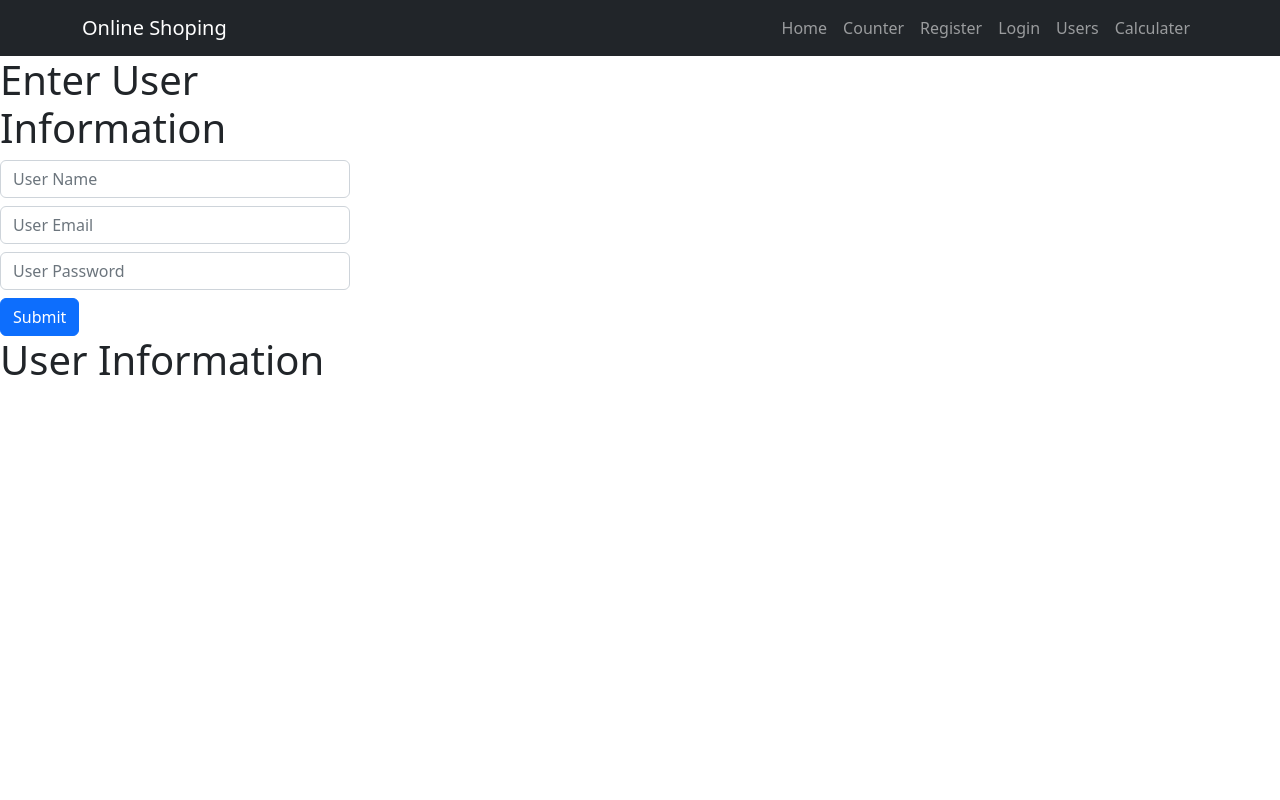
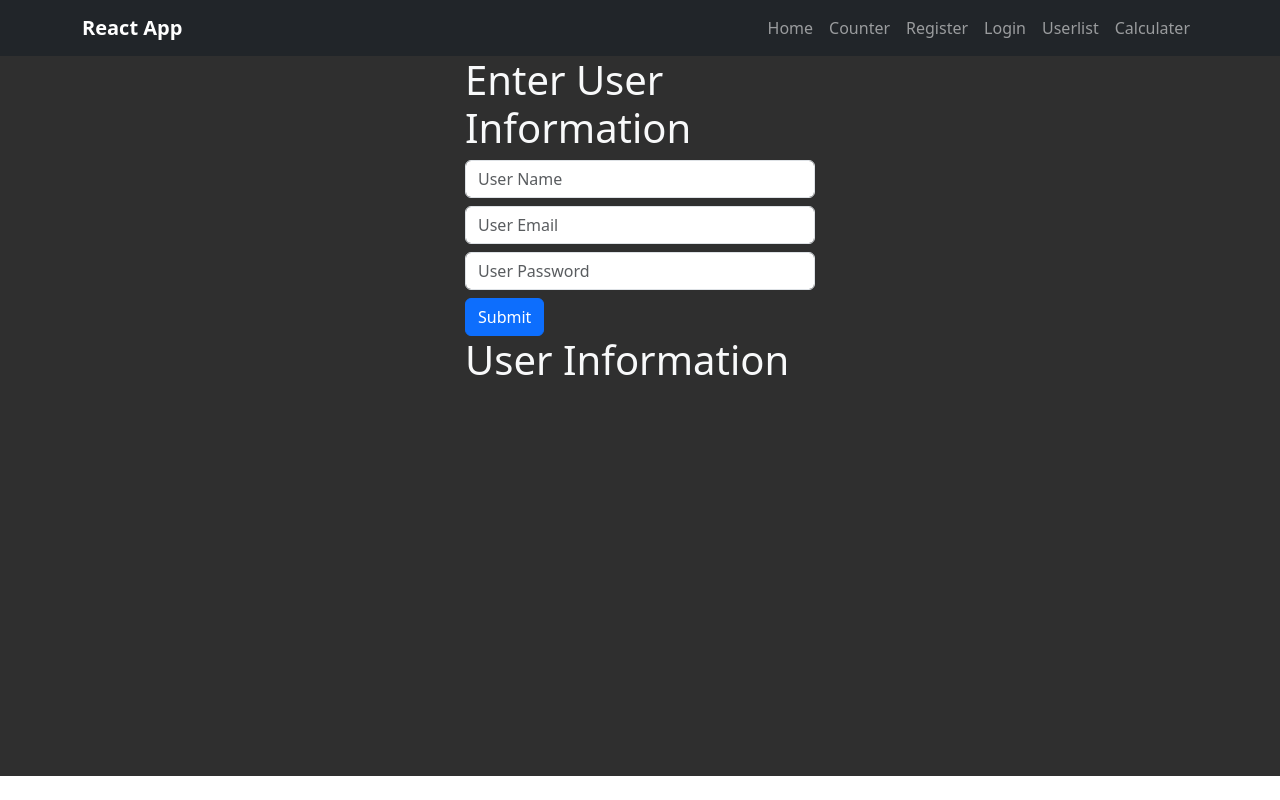
Before and after one commit to Asadawn/ReactProject, a React (Create React App) app: page / in a window 1280 px wide. Built offline with nearby package versions, Linux system fonts and the light colour scheme.

Commit message:
Error fixed

```diff
--- a/package.json
+++ b/package.json
@@ -6,10 +6,10 @@
     "@testing-library/jest-dom": "^5.16.5",
     "@testing-library/react": "^13.4.0",
     "@testing-library/user-event": "^13.5.0",
-    "bootstrap": "^5.2.3",
+    "bootstrap": "^5.3.1",
     "react": "^18.2.0",
     "react-dom": "^18.2.0",
-    "react-icons": "^4.7.1",
+    "react-icons": "^4.10.1",
     "react-router-dom": "^6.8.1",
     "react-scripts": "5.0.1",
     "web-vitals": "^2.1.4"
--- a/src/App.js
+++ b/src/App.js
@@ -1,32 +1,30 @@
-import './App.css'
-import Counter from './Components/Counter';
-import Header from './Components/Header';
-import Login from './Components/Login';
-import Register from './Components/Register';
-import Home from './Components/Home';
-import Users from './Users';
-import Calculater from './Components/Calculater';
+import "./App.css";
+import Counter from "./Components/Counter";
+import Header from "./Components/Header";
+import Login from "./Components/Login";
+import Register from "./Components/Register";
+import Home from "./Components/Home";
+import Userlist from "./Userlist";
+//import Calculater from './Components/Calculater';
 
-import { BrowserRouter,Routes,Route } from 'react-router-dom';
+import { BrowserRouter, Routes, Route } from "react-router-dom";
 
-function App()
-{
+function App() {
   return (
     <div>
       <BrowserRouter>
-      <Header/>
-      <Routes>
-        <Route path='/'element={<Home/>}/>
-        <Route path='/Counter'element={<Counter/>}/>
-        <Route path='/Login'element={<Login/>}/>
-        <Route path='/Register'element={<Register/>}/>
-        <Route path='/Users'element={<Users/>}/>
-        <Route path='/Calculater'element={<Calculater/>}/>
-      </Routes>
+        <Header />
+        <Routes>
+          <Route path="/" element={<Home />} />
+          <Route path="/Counter" element={<Counter />} />
+          <Route path="/Login" element={<Login />} />
+          <Route path="/Register" element={<Register />} />
+          <Route path="/Userlist" element={<Userlist />} />
+          {/* <Route path="/Calculater" element={<Calculater />} /> */}
+        </Routes>
       </BrowserRouter>
     </div>
-
-  )
+  );
 }
 
 export default App;
--- a/src/Components/Header.jsx
+++ b/src/Components/Header.jsx
@@ -1,22 +1,50 @@
-import React from 'react'
-import { Link } from 'react-router-dom'
+import React from "react";
+import { Link } from "react-router-dom";
+import { BiLogoReact } from "react-icons/bi";
+const Header = () => {
+  return (
+    <nav className="navbar bg-dark navbar-dark navbar-expand-sm">
+      <div className="container">
+        <Link to="/" className="navbar-brand">
+          <b>
+            React App<span>{BiLogoReact}</span>
+          </b>
+        </Link>
+        <ul className="navbar-nav">
+          <li className="nav-item">
+            <Link className="nav-link" to="/">
+              Home
+            </Link>
+          </li>
+          <li className="nav-item">
+            <Link className="nav-link" to="/Counter">
+              Counter
+            </Link>
+          </li>
+          <li className="nav-item">
+            <Link className="nav-link" to="/Register">
+              Register
+            </Link>
+          </li>
+          <li className="nav-item">
+            <Link className="nav-link" to="/Login">
+              Login
+            </Link>
+          </li>
+          <li className="nav-item">
+            <Link className="nav-link" to="/Userlist">
+              Userlist
+            </Link>
+          </li>
+          <li className="nav-item">
+            <Link className="nav-link" to="/Calculater">
+              Calculater
+            </Link>
+          </li>
+        </ul>
+      </div>
+    </nav>
+  );
+};
 
-const Header=()=>{
-  return (
-    <nav className='navbar bg-dark navbar-dark navbar-expand-sm'>
-        <div className='container'>
-            <Link to='/' className='navbar-brand' >Online Shoping</Link>
-            <ul className='navbar-nav'>
-            <li className='nav-item'><Link className='nav-link' to='/'>Home</Link></li>
-            <li className='nav-item'><Link className='nav-link' to='/Counter'>Counter</Link></li>
-            <li className='nav-item'><Link className='nav-link' to='/Register'>Register</Link></li>
-            <li className='nav-item'><Link className='nav-link' to='/Login'>Login</Link></li>
-            <li className='nav-item'><Link className='nav-link' to='/Users'>Users</Link></li>
-            <li className='nav-item'><Link className='nav-link' to='/Calculater'>Calculater</Link></li>
-            </ul>
-        </div>
-    </nav>
-  )
-}
-
-export default Header
+export default Header;
--- a/src/Components/Home.jsx
+++ b/src/Components/Home.jsx
@@ -1,46 +1,77 @@
-import { useState } from 'react'
+import { useState } from "react";
 
 const Home = () => {
+  const [username, setUsername] = useState("");
+  const [email, setEmail] = useState("");
+  const [password, setPassword] = useState("");
 
-    const[username,setUsername]=useState('')
-    const[email,setEmail]=useState('')
-    const[password,setPassword]=useState('')
+  const [people, setPeople] = useState([]);
+  const handleClick = () => {
+    let person = {
+      id: Math.floor(Math.random() * 100),
+      username,
+      email,
+      password,
+    };
+    setPeople([...people, person]);
+    setUsername("");
+    setEmail("");
+    setPassword("");
+    console.log(person);
+  };
+  return (
+    <div className="container-app">
+      <div className="form-content align-center">
+        <h1 className="text-light">Enter User Information</h1>
 
-    const[people,setPeople]=useState([])
-    const handleClick =()=>{
-      let person={id:Math.floor(Math.random()*100),username,email,password}
-      setPeople([...people,person])
-      setUsername('')
-      setEmail('')
-      setPassword('')
-      console.log(person)
-    }
-  return (
-    //<center>
-    <div className='form-content'>
-      <h1>Enter User Information</h1>
-
-        <input type="text" className='form-control mb-2' onChange={(e)=>{setUsername(e.target.value)}} value={username} placeholder='User Name' required />
-        <input type="email" className='form-control mb-2' onChange={(e)=>{setEmail(e.target.value)}} value={email} placeholder='User Email' required />
-        <input type="password" className='form-control mb-2' onChange={(e)=>{setPassword(e.target.value)}} value={password} placeholder='User Password' required />
-        <button className='btn btn-primary' onClick={handleClick}>Submit</button>
-        <h1>User Information</h1>
-        {
-          people.map((person)=>{
-            return<div className='show'index={person.id} key={person.id}>
+        <input
+          type="text"
+          className="form-control mb-2"
+          onChange={(e) => {
+            setUsername(e.target.value);
+          }}
+          value={username}
+          placeholder="User Name"
+          required
+        />
+        <input
+          type="email"
+          className="form-control mb-2"
+          onChange={(e) => {
+            setEmail(e.target.value);
+          }}
+          value={email}
+          placeholder="User Email"
+          required
+        />
+        <input
+          type="password"
+          className="form-control mb-2"
+          onChange={(e) => {
+            setPassword(e.target.value);
+          }}
+          value={password}
+          placeholder="User Password"
+          required
+        />
+        <button className="btn btn-primary" onClick={handleClick}>
+          Submit
+        </button>
+        <h1 className="text-light">User Information</h1>
+        {people.map((person) => {
+          return (
+            <div className="show" index={person.id} key={person.id}>
               <label>User Name:</label>
               <p>{person.username}</p>
               <label>Email:</label>
               <p>{person.email}</p>
               <label>User Password:</label>
               <p>{person.password}</p>
-
             </div>
-          })
-        }
-
+          );
+        })}
+      </div>
     </div>
-//    </center>
-  )
-}
-export default Home
+  );
+};
+export default Home;
--- a/src/Components/Register.jsx
+++ b/src/Components/Register.jsx
@@ -1,48 +1,86 @@
-import React, { useState } from 'react'
+import React, { useState } from "react";
 
 const Register = () => {
-  const[username,setUsername]=useState('')
-  const[email,setEmail]=useState('')
-  const[password,setPassword]=useState('')
+  const [username, setUsername] = useState("");
+  const [email, setEmail] = useState("");
+  const [password, setPassword] = useState("");
 
-  const[people,setPeople]=useState([])
-  const handleClick =()=>{
-    let person={id:Math.floor(Math.random()*100),username,email,password}
-    setPeople([...people,person])
-    setUsername('')
-    setEmail('')
-    setPassword('')
-    console.log(person)
-  }
-  const deletePerson=(key)=>{
-    let newPerson=[...person];
-    newPerson.splice(key,1)
-    setPerson([...newPerson])
-  }
+  const [people, setPeople] = useState([]);
+  const handleClick = () => {
+    let person = {
+      id: Math.floor(Math.random() * 100),
+      username,
+      email,
+      password,
+    };
+    setPeople([...people, person]);
+    setUsername("");
+    setEmail("");
+    setPassword("");
+    console.log(person);
+  };
+  const deletePerson = (key) => {
+    let newPerson = [...person];
+    newPerson.splice(key, 1);
+    setPerson([...newPerson]);
+  };
   return (
-
-    <div className='container-app'>
-      <div className='form-content mt-4'>
-        <h2 className='text-light'>User Register</h2>
-        <input type="text" className='form-control mb-2' onChange={(e)=>{setUsername(e.target.value)}} value={username} placeholder='User Name' required />
-        <input type="email" className='form-control mb-2' onChange={(e)=>{setEmail(e.target.value)}} value={email} placeholder='User Email' required />
-        <input type="password" className='form-control mb-2' onChange={(e)=>{setPassword(e.target.value)}} value={password} placeholder='User Password' required />
-        <button className='btn btn-primary' onClick={handleClick}>Register Now</button>
-        {
-          people.map((person)=>{
-            return<div className='show'index={person.id} key={person.id}>
+    <div className="container-app">
+      <div className="form-content mt-4">
+        <h2 className="text-light">User Register</h2>
+        <input
+          type="text"
+          className="form-control mb-2"
+          onChange={(e) => {
+            setUsername(e.target.value);
+          }}
+          value={username}
+          placeholder="User Name"
+          required
+        />
+        <input
+          type="email"
+          className="form-control mb-2"
+          onChange={(e) => {
+            setEmail(e.target.value);
+          }}
+          value={email}
+          placeholder="User Email"
+          required
+        />
+        <input
+          type="password"
+          className="form-control mb-2"
+          onChange={(e) => {
+            setPassword(e.target.value);
+          }}
+          value={password}
+          placeholder="User Password"
+          required
+        />
+        <button className="btn btn-primary" onClick={handleClick}>
+          Register Now
+        </button>
+        {people.map((person) => {
+          return (
+            <div className="show" index={person.id} key={person.id}>
               <p>{person.username}</p>
               <p>{person.email}</p>
               <p>{person.password}</p>
-              <span className='delete' onClick={e=>{
-            deletePerson(person.id)
-        }}>X</span>
+              <span
+                className="delete"
+                onClick={(e) => {
+                  deletePerson(person.id);
+                }}
+              >
+                X
+              </span>
             </div>
-          })
-        }
+          );
+        })}
       </div>
     </div>
-  )
-}
+  );
+};
 
-export default Register
+export default Register;
--- a/src/Users.jsx
+++ b/src/Users.jsx
@@ -1,18 +1,28 @@
-import React from 'react'
-function Users (props){
-    let {img,uname,email}=props
-    return(
+import React from "react";
 
-    <div>
-
-        <div>
-            <div>
-            <img src={img} alt={uname} />
-            <h2 >{props.uname}</h2>
-            <h3>{email}</h3>
-            </div>
+function Users(props) {
+  let { img, uname, email } = props;
+  return (
+    <>
+      <div className="col-md-4 sss">
+        <div
+          className="card mt-2 ml-4 mr-2"
+          style={{ width: "10 rem", height: "10 rem" }}
+        >
+          <img className="card-img-top" src={img} alt={uname} />
+          <div className="card-body">
+            <h2 className="card-text">
+              <b>User Name: </b>
+              {uname}
+            </h2>
+            <h3 className="card-text">
+              <b>Email: </b>
+              {email}
+            </h3>
+          </div>
         </div>
-    </div>
-    )
+      </div>
+    </>
+  );
 }
 export default Users;
```
Also changed, not shown: src/Cdata.jsx (added, +18 -0 lines), src/Userlist.jsx (+15 -14 lines), src/index.js (+6 -9 lines), src/logo.svg (deleted), 1 other file (tests, documents, lock files or other folders).
